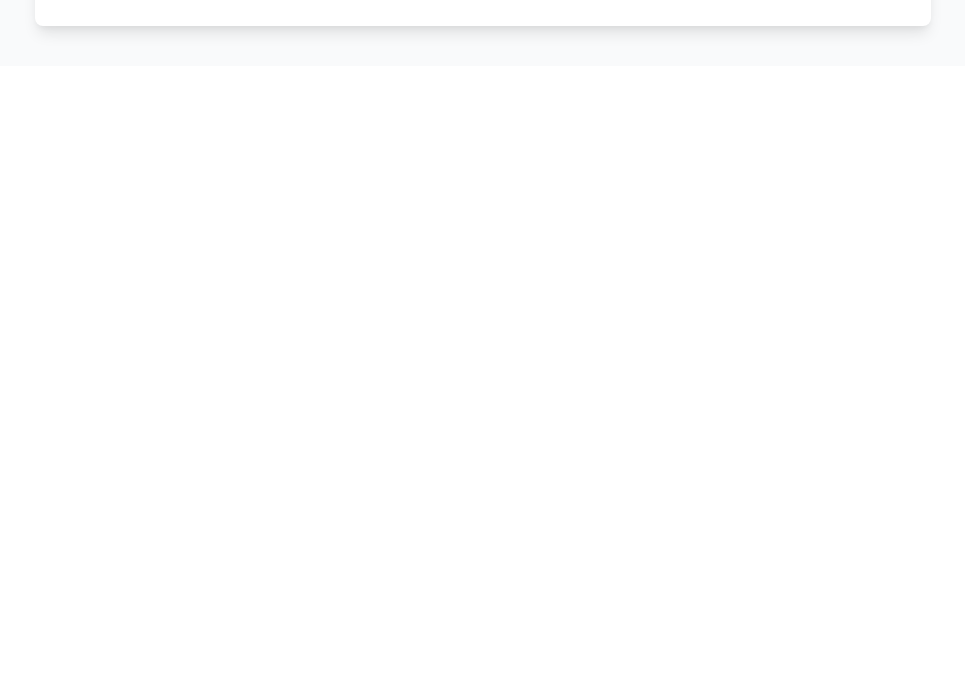
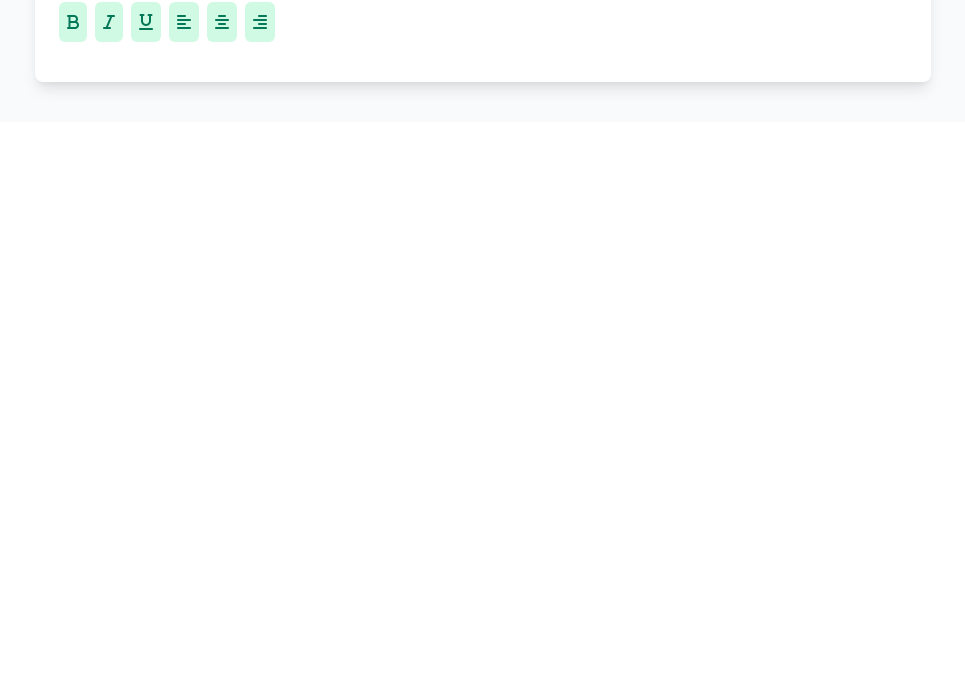
Before and after one commit to brainiac1010/My-Text-Editor, a plain HTML site: page index.html in a window 1280 px wide. Shown: the part 114-800 px from the top of the page, without its empty margins (157-1122 px from the left). Drawn offline with nearby package versions, Linux system fonts and the light colour scheme.

Commit message:
all button and icon added

```diff
--- a/index.html
+++ b/index.html
@@ -36,7 +36,14 @@
         <div class="max-w-4xl mx-auto bg-white shadow-lg rounded-lg p-6">
             <h1 class="text-center text-3xl font-bold mb-4 text-green-800">My Text Editor</h1>
 
-
+<div class="flex flex-warp gap-2 mb-4">
+    <button id="boldBtn" class="toolbar-button p-2 bg-green-100 text-green-700 rounded-md"><i class="fas fa-bold"></i></button>
+            <button id="italicBtn" class="toolbar-button p-2 bg-green-100 text-green-700 rounded-md"><i class="fas fa-italic"></i></button>
+            <button id="underlineBtn" class="toolbar-button p-2 bg-green-100 text-green-700 rounded-md"><i class="fas fa-underline"></i></button>
+            <button id="alignLeftBtn" class="toolbar-button p-2 bg-green-100 text-green-700 rounded-md"><i class="fas fa-align-left"></i></button>
+            <button id="alignCenterBtn" class="toolbar-button p-2 bg-green-100 text-green-700 rounded-md"><i class="fas fa-align-center"></i></button>
+            <button id="alignRightBtn" class="toolbar-button p-2 bg-green-100 text-green-700 rounded-md"><i class="fas fa-align-right"></i></button>
+</div>
 
 
 
```
